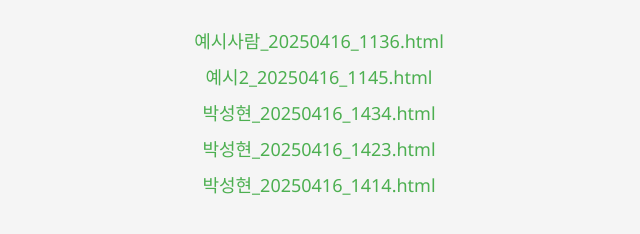
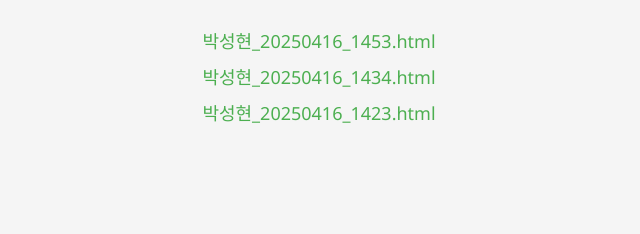
Before and after one commit to 46nek0/46nek0.github.io, a plain HTML site: page results/index.html in a window 1280 px wide. Shown: the part 108-342 px from the top of the page, without its empty margins (321-961 px from the left). Drawn offline with Linux system fonts and the light colour scheme.

Commit message:
🔄 Update index.html

```diff
--- a/results/index.html
+++ b/results/index.html
@@ -15,11 +15,9 @@
 <body>
   <h1>📦 담당자별 픽업 경로 리스트</h1>
   <ul>
-    <li><a href="예시사람_20250416_1136.html" target="_blank">예시사람_20250416_1136.html</a></li>
-    <li><a href="예시2_20250416_1145.html" target="_blank">예시2_20250416_1145.html</a></li>
+    <li><a href="박성현_20250416_1453.html" target="_blank">박성현_20250416_1453.html</a></li>
     <li><a href="박성현_20250416_1434.html" target="_blank">박성현_20250416_1434.html</a></li>
     <li><a href="박성현_20250416_1423.html" target="_blank">박성현_20250416_1423.html</a></li>
-    <li><a href="박성현_20250416_1414.html" target="_blank">박성현_20250416_1414.html</a></li>
   </ul>
 </body>
 </html>
```
